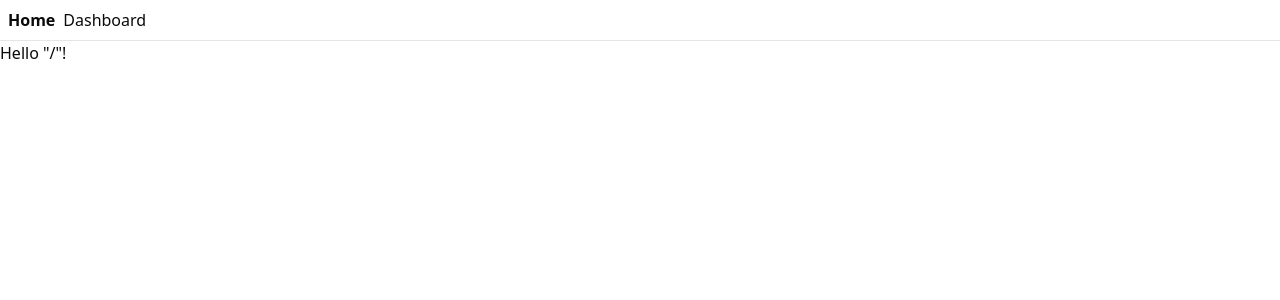
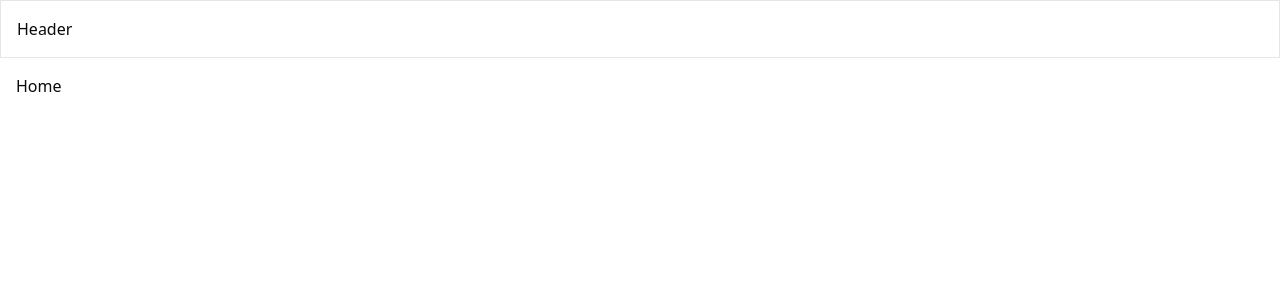
Before and after one commit to dpkreativ/velt-auth0, a React (Vite) app: page / in a window 1280 px wide. Shown: the top 300 px of the page. Built offline with nearby package versions, Linux system fonts and the light colour scheme.

Commit message:
chore: now let's properly begin

```diff
--- /dev/null
+++ b/src/components/layout.tsx
@@ -0,0 +1,10 @@
+import Header from "./shared/header";
+
+export default function Layout({ children }: { children: React.ReactNode }) {
+  return (
+    <>
+      <Header />
+      {children}
+    </>
+  );
+}
--- /dev/null
+++ b/src/components/shared/header.tsx
@@ -0,0 +1,7 @@
+export default function Header() {
+  return (
+    <header className="p-4 flex items-center justify-between border border-b-gray-200">
+      Header
+    </header>
+  );
+}
--- a/src/routes/__root.tsx
+++ b/src/routes/__root.tsx
@@ -1,20 +1,12 @@
-import { createRootRoute, Link, Outlet } from "@tanstack/react-router";
+import Layout from "@/components/layout";
+import { createRootRoute, Outlet } from "@tanstack/react-router";
 import { TanStackRouterDevtools } from "@tanstack/react-router-devtools";
 
 export const Route = createRootRoute({
   component: () => (
-    <>
-      <div className="p-2 flex gap-2">
-        <Link to="/" className="[&.active]:font-bold">
-          Home
-        </Link>{" "}
-        <Link to="/dashboard" className="[&.active]:font-bold">
-          Dashboard
-        </Link>
-      </div>
-      <hr />
+    <Layout>
       <Outlet />
       <TanStackRouterDevtools />
-    </>
+    </Layout>
   ),
 });
--- a/src/routes/dashboard.tsx
+++ b/src/routes/dashboard.tsx
@@ -5,5 +5,5 @@ export const Route = createFileRoute("/dashboard")({
 });
 
 function Dashboard() {
-  return <div>Hello "/dashboard"!</div>;
+  return <main className="p-4">Dashboard</main>;
 }
--- a/src/routes/index.tsx
+++ b/src/routes/index.tsx
@@ -5,5 +5,5 @@ export const Route = createFileRoute("/")({
 });
 
 function Home() {
-  return <div>Hello "/"!</div>;
+  return <main className="p-4">Home</main>;
 }
```
